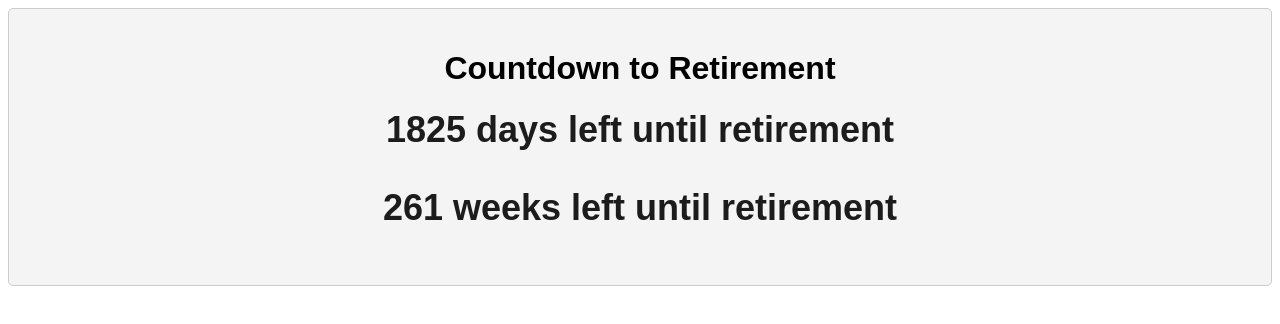
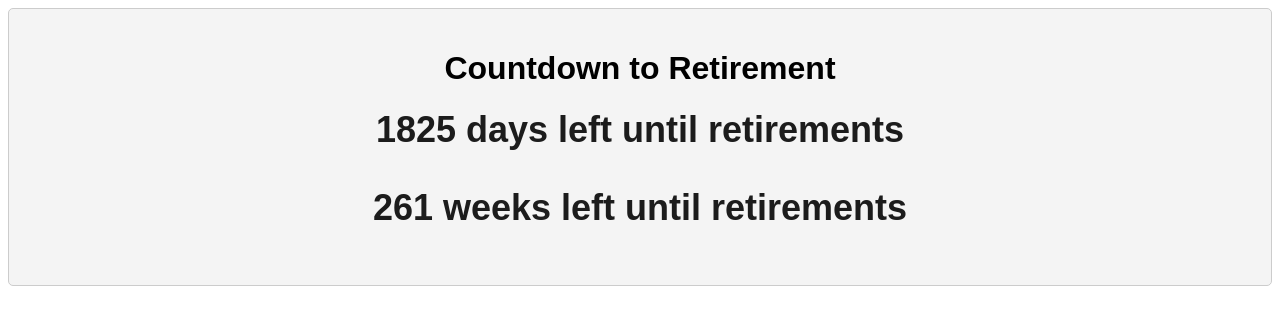
Before and after one commit to cstanleyhns/retirement, a Vue app: page / in a window 1280 px wide. Shown: the top 324 px of the page. Built offline with nearby package versions, Linux system fonts and the light colour scheme.

Commit message:
test change

```diff
--- a/src/App.vue
+++ b/src/App.vue
@@ -1,8 +1,8 @@
 <template>
   <div class="countdown">
     <h1>Countdown to Retirement</h1>
-    <p class="countdown-text">{{ daysLeft }} days left until retirement</p>
-    <p class="countdown-text">{{ weeksLeft }} weeks left until retirement</p>
+    <p class="countdown-text">{{ daysLeft }} days left until retirements</p>
+    <p class="countdown-text">{{ weeksLeft }} weeks left until retirements</p>
   </div>
 </template>
 
```
Also changed, not shown: 1 other file (tests, documents, lock files or other folders).
